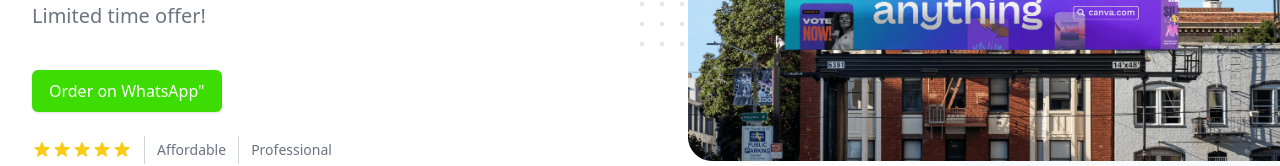
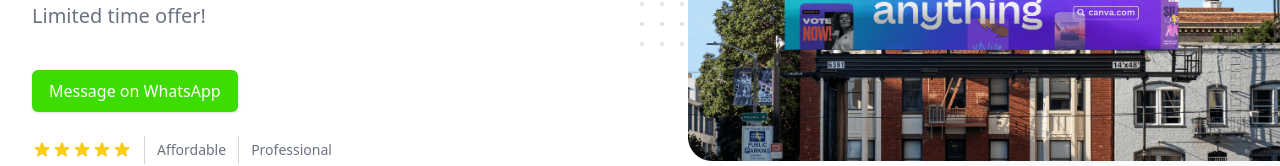
Before and after one commit to CanvaLifeTime/LifeTimeCanva, a plain HTML site: page index.html in a window 1280 px wide. Shown: the part 498-664 px from the top of the page. Drawn offline with Linux system fonts and the light colour scheme; files whose address does not match are found by name.

Commit message:
Update index.html

```diff
--- a/index.html
+++ b/index.html
@@ -101,7 +101,7 @@
                     </div>
                     <div class="mt-10 space-y-4">
                       <div>
-                        <a to="" class="ui-button ui-button-base ui-button-primary" href="<a href="https://wa.me/+212720720988?text=Hello,(Life%20time%20account)%20https://www.mycanvalifetime.shop//products/canva-pro-life-time-account" class="btn btn--buy-on-whatsapp" target="_blank">Order on WhatsApp"</a>
+                        <a to="" class="ui-button ui-button-base ui-button-primary" href=:"https://wa.me/212688649879">Message on WhatsApp</a>
                       </div>
                     </div>
                     <!-- Social Proofing -->
@@ -314,7 +314,7 @@
 
                     </div>
                     <div class="mt-6 sm:mt-12 sm:mx-auto sm:max-w-lg flex flex-col items-center" data-v-ebd25189="">
-                      <a to="" class="ui-button ui-button-base ui-button-primary" href="<a href="https://wa.me/+212720720988?text=Hello,(Life%20time%20account)%20https://www.mycanvalifetime.shop//products/canva-pro-life-time-account" class="btn btn--buy-on-whatsapp" target="_blank">Order on WhatsApp"</a>
+                      <a to="" class="ui-button ui-button-base ui-button-primary" href="https://wa.me/212688649879">Message on WhatsApp</a>
                     </div>
                   </div>
                 </div>
```
